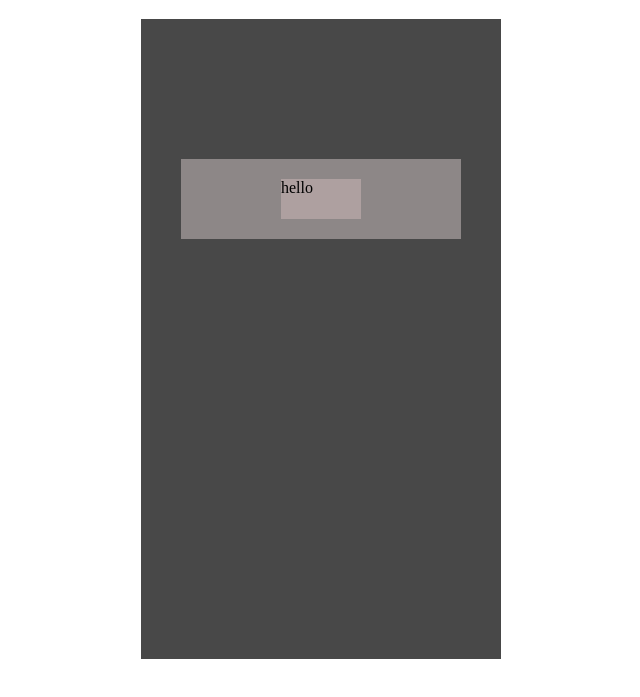
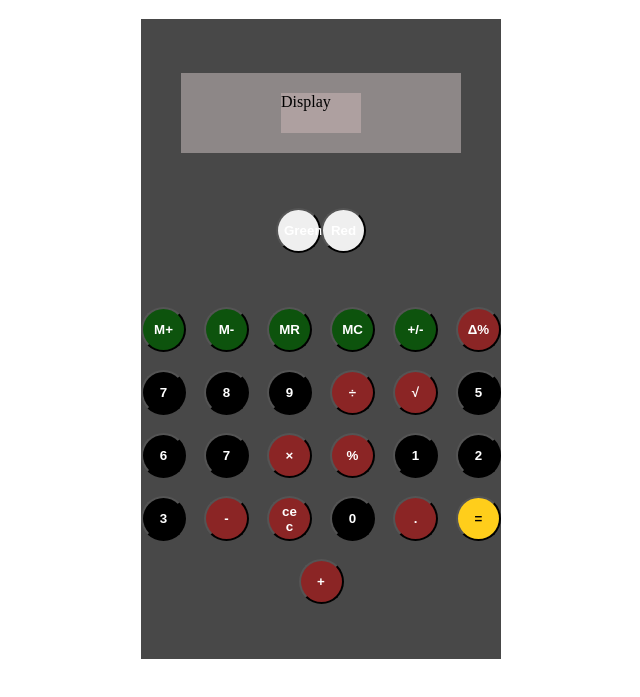
Before and after one commit to hkcwby/calc, a website: page index.html in a window 1280 px wide. Shown: the part 61-758 px from the top of the page, without its empty margins (319-959 px from the left). Drawn offline with Linux system fonts and the light colour scheme.

Commit message:
layout and mock up styling of buttons

```diff
--- a/index.html
+++ b/index.html
@@ -14,12 +14,39 @@
         <div id="outer-display-border">
             <div id="inner-display-border">
                 <div id="display">
-                    hello
+                    Display
                 </div>
             </div>
         </div>
-        <div id="function-buttons"></div>
-        <div id="calc-buttons"></div>
+        <div id="function-buttons"><button>Green</button><button>Red</button></div>
+        <div id="calc-buttons">
+            <button class="memory">M+</button>
+            <button class="memory">M-</button>
+            <button class="memory">MR</button>
+            <button class="memory">MC</button>
+            <button class="memory">+/-</button>
+            <button class="action">&#916%</button>
+            <button class="number">7</button>
+            <button class="number">8</button>
+            <button class="number">9</button>
+            <button class="action">&#247</button>
+            <button class="action">&#8730</button>
+            <button class="number">5</button>
+            <button class="number">6</button>
+            <button class="number">7</button>
+            <button class="action">&#215</button>
+            <button class="action">%</button>
+            <button class="number">1</button>
+            <button class="number">2</button>
+            <button class="number">3</button>
+            <button class="action">-</button>
+            <button class="action">ce <br>c</button>
+            <button class="number">0</button>
+            <button class="action">.</button>
+            <button class="equals">=</button>
+            <button class="action">+</button>
+
+        </div>
     </div>
     <link rel="stylesheet" href="style.css" media="screen">
     <script src="app.js"></script>
--- a/style.css
+++ b/style.css
@@ -43,3 +43,41 @@ body{
     width: 80px;
 
 }
+
+#calc-buttons{
+    display:flex;
+    flex-wrap:wrap;
+    gap:18px;
+    justify-content: space-evenly;
+    width: 300;
+}
+
+.smaller{
+    font-size: 0.5em;
+
+}
+
+.action{
+    background-color: rgb(139, 37, 37);
+}
+
+.number{
+    background-color:black;
+}
+
+.equals{
+    background-color: rgb(255, 206, 27);
+    color:black;
+}
+
+.memory{
+    background-color:rgb(13, 83, 13);
+}
+
+button{
+    border-radius: 100%;
+    width:45px;
+    height:45px;
+    color:white;
+    font-weight: bold;
+}
```
Also changed, not shown: dist/index.html.
